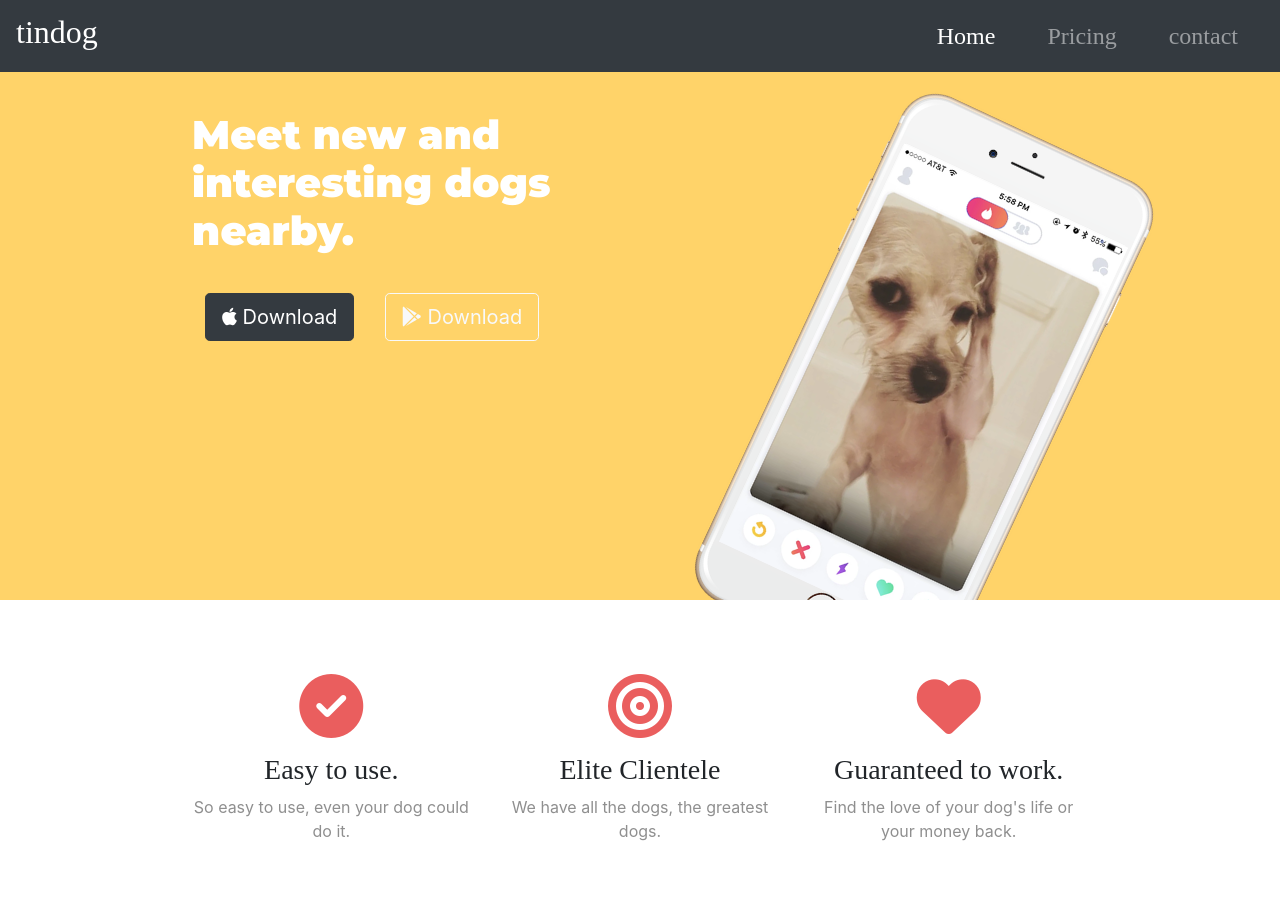
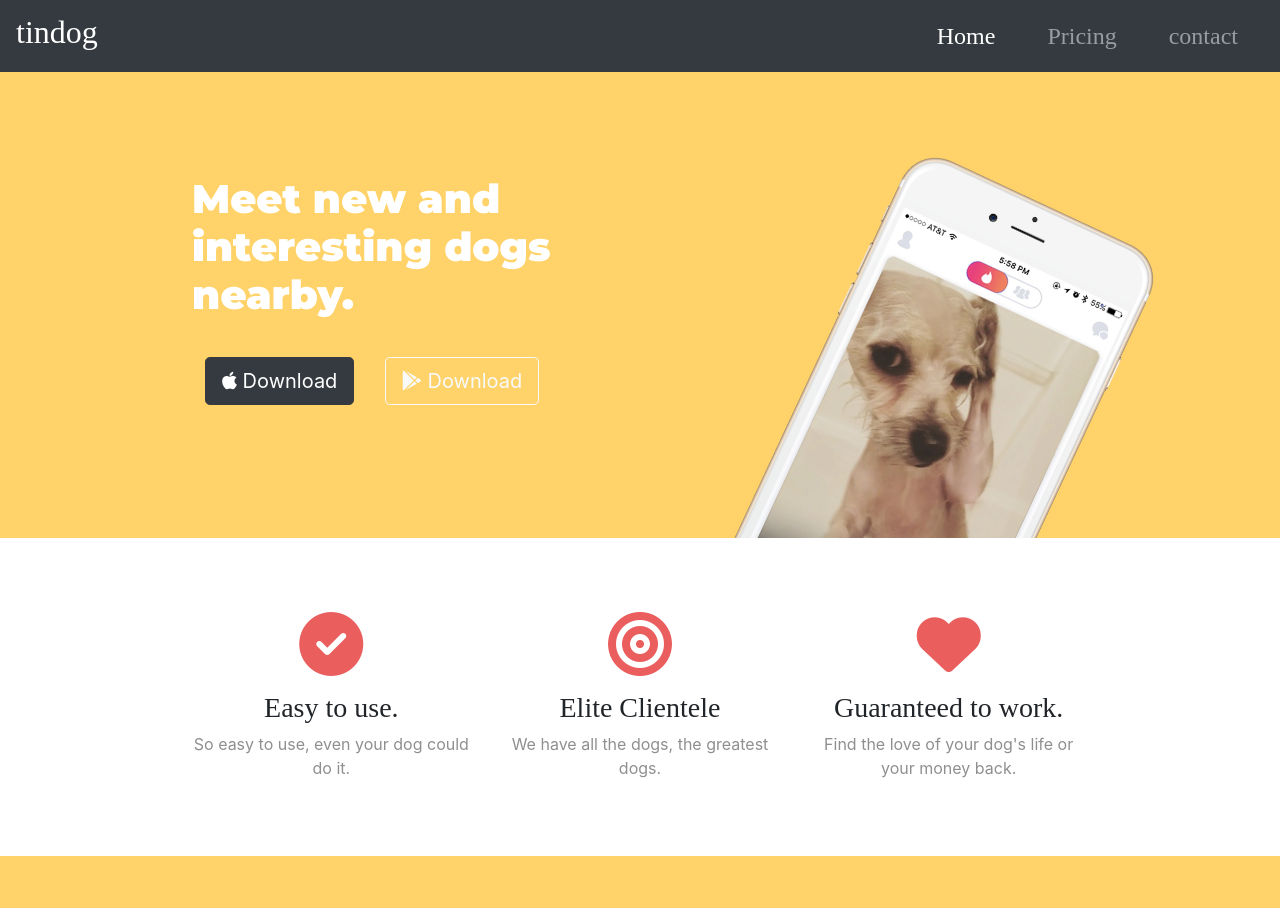
Before and after one commit to Yasmine-hub/yasmine, a plain HTML site: page index.html in a window 1280 px wide. Shown: the top 908 px of the page. Drawn offline with nearby package versions, Linux system fonts and the light colour scheme.

Commit message:
Update styles.css

```diff
--- a/css/styles.css
+++ b/css/styles.css
@@ -19,11 +19,10 @@ h3{
 #title{
   background-color: #ffd369;
   color: #fff;
-  height: 600px;
 }
 
 .Container-fluid{
-  padding: 3% 15%;
+  padding: 8% 15%;
 }
 
 .navbar-brand{
```
